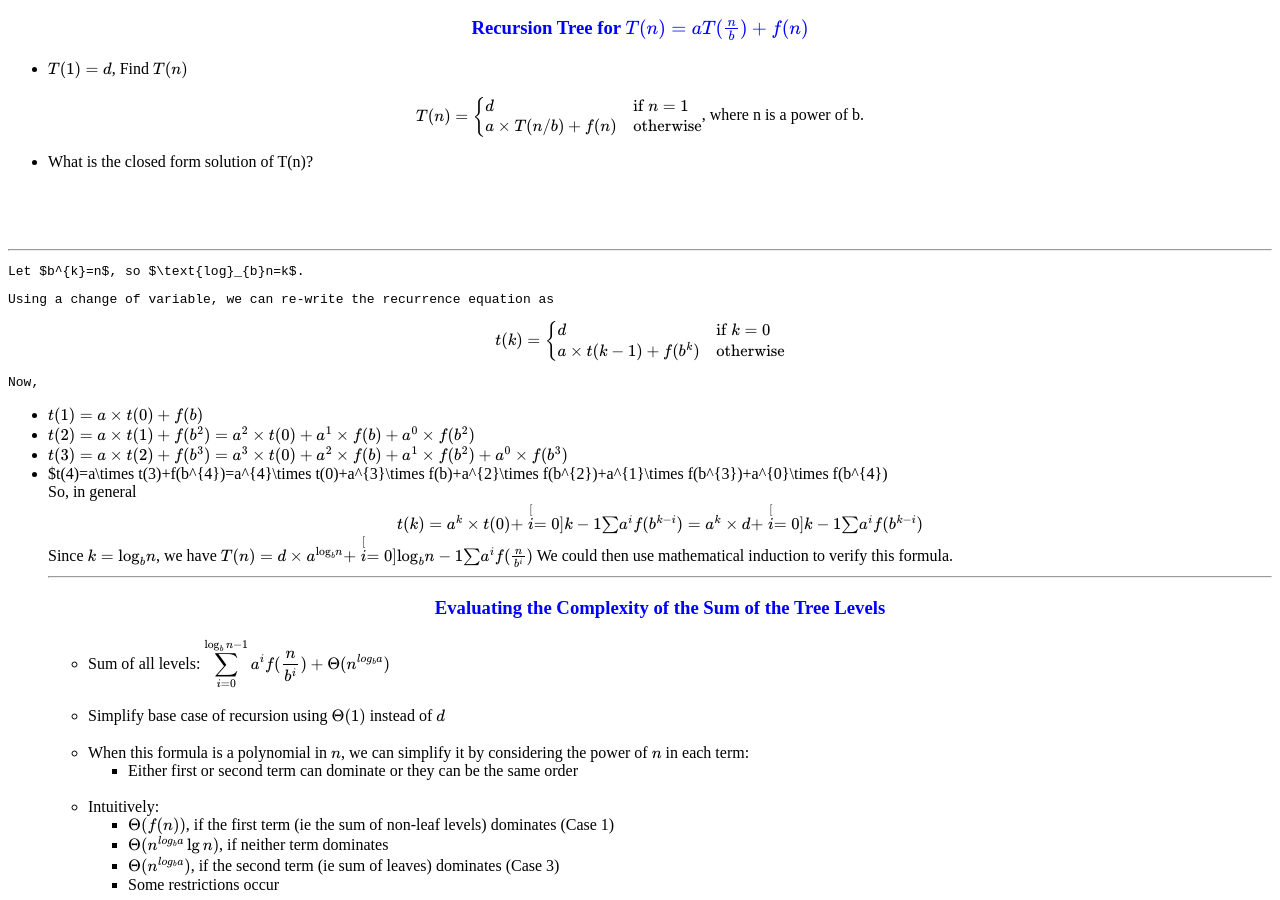
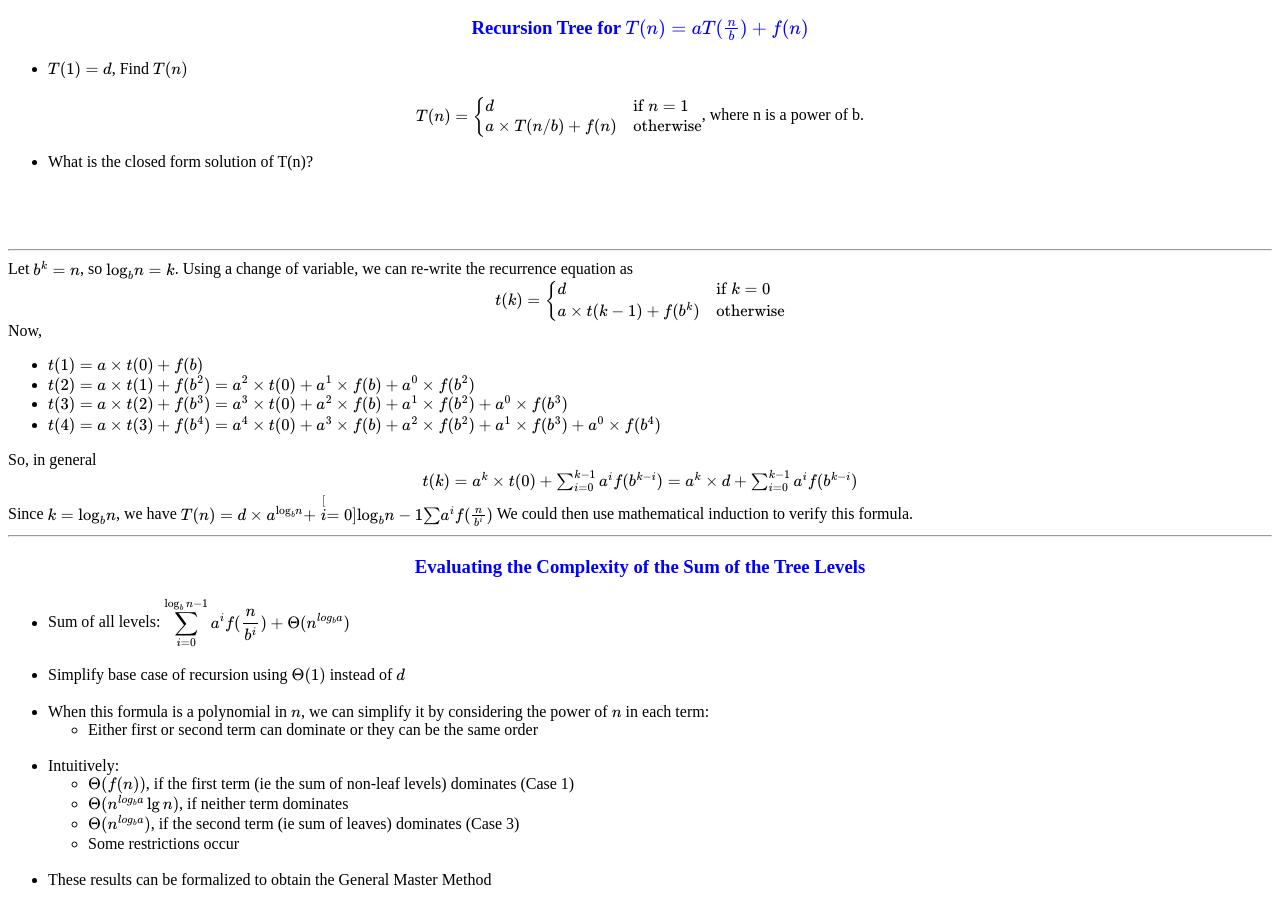
Before and after one commit to brbisheng/brbisheng.github.io, a Jekyll site: the page built from _posts/2020-03-01-RecursionTreeExample.html, in a window 1280 px wide and 900 px high, scrolled down 1135 px. Built offline with Jekyll 4.4.1, drawn with Linux system fonts in a browser that asks for light colours; formulas are drawn with MathJax 3.

Commit message:
Update 2020-03-01-RecursionTreeExample.html

```diff
--- a/_posts/2020-03-01-RecursionTreeExample.html
+++ b/_posts/2020-03-01-RecursionTreeExample.html
@@ -113,9 +113,7 @@ a\times T(n/b)+f(n) & \text{otherwise}
 <!-- ************************************ -->
 <br>
 <hr>
-<pre>Let $b^{k}=n$, so $\text{log}_{b}n=k$.</pre>
-
-<pre>Using a change of variable, we can re-write the recurrence equation as </pre>
+Let $b^{k}=n$, so $\text{log}_{b}n=k$. Using a change of variable, we can re-write the recurrence equation as
 
 <center>
 $t(k)=\begin{cases}
@@ -124,17 +122,17 @@ a\times t(k-1)+f(b^{k}) & \text{otherwise}
 \end{cases}$
 </center>
 
-<pre>Now, </pre>
+Now,
 <ul>
     <li>$t(1)=a\times t(0)+f(b)$</li>
     <li>$t(2)=a\times t(1)+f(b^{2})=a^{2}\times t(0)+a^{1}\times f(b)+a^{0}\times f(b^{2})$</li>
     <li>$t(3)=a\times t(2)+f(b^{3})=a^{3}\times t(0)+a^{2}\times f(b)+a^{1}\times f(b^{2})+a^{0}\times f(b^{3})$</li>
-    <li>$t(4)=a\times t(3)+f(b^{4})=a^{4}\times t(0)+a^{3}\times f(b)+a^{2}\times f(b^{2})+a^{1}\times f(b^{3})+a^{0}\times f(b^{4})</li>
-</li>
+    <li>$t(4)=a\times t(3)+f(b^{4})=a^{4}\times t(0)+a^{3}\times f(b)+a^{2}\times f(b^{2})+a^{1}\times f(b^{3})+a^{0}\times f(b^{4})$</li>
+</ul>
 
 So, in general
 <center>
-$t(k)=a^{k}\times t(0)+\stackrel[i=0]{k-1}{\sum}a^{i}f(b^{k-i})=a^{k}\times d+\stackrel[i=0]{k-1}{\sum}a^{i}f(b^{k-i})$
+$t(k)=a^{k}\times t(0)+\sum_{i=0}^{k-1}a^{i}f(b^{k-i})=a^{k}\times d+\sum_{i=0}^{k-1}a^{i}f(b^{k-i})$
 </center>
 Since $k=\text{log}_{b}n$, we have
 
```
